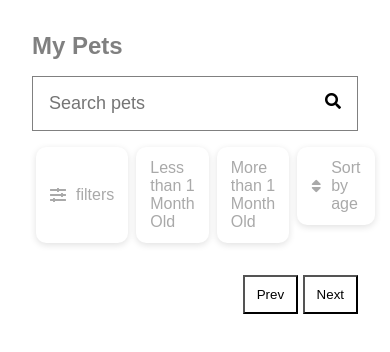
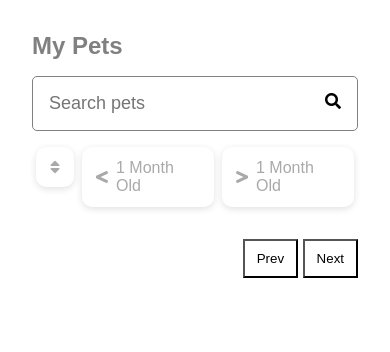
Before and after one commit to utkarshkumar387/Pets-finder, a plain HTML site: page index.html in a window 390 px wide. Drawn offline with Linux system fonts and the light colour scheme; no server answers.

Commit message:
fixed sorting buttons responsiveness

```diff
--- a/css/mainStyles.css
+++ b/css/mainStyles.css
@@ -26,6 +26,7 @@
 /*Pets search input*/
 .pets__search{
     border: 1px solid var(--grey);
+    border-radius: 5px;
     padding: var(--margin);
     margin-bottom: var(--margin);
 }
@@ -68,8 +69,8 @@
 .pets__button:hover{
     color: #000;
 }
-.pets__button i{
-    margin-right: 10px;
+.pets__button p{
+    margin-left: calc(var(--margin)/2);
 }
 
 /*card components*/
@@ -129,3 +130,20 @@
     display: block;
 }
 .pets__sort--buttons:hover .pets__sort--options {display: block;}
+
+.pets__filters--buttons .filter span, .pets__sort--buttons p{
+    display: inline-block;
+}
+.pets__filters--buttons .filter i{
+    display: none;
+}
+
+@media screen and (max-width: 600px){
+    .pets__filters--buttons .filter span, .pets__sort--buttons p{
+        display: none;
+    }
+    .pets__filters--buttons .filter i{
+        display: inline-block;
+        margin-right: calc(var(--margin)/2);
+    }
+}
--- a/index.html
+++ b/index.html
@@ -23,25 +23,23 @@
         </div>
         <div class="pets__sortAndFilters">
             <div class="pets__filters--buttons">
-                <div class="pets__button">
-                    <i class="fas fa-sliders-h"></i>
-                    filters
+                <div class="pets__sort--buttons">
+                    <div class="pets__button">
+                        <i class="fas fa-sort"></i>
+                        <p>Sort</p>
+                    </div>
+                    <div class="pets__sort--options">
+                        <a id="sortByNewToOld" href="#">New to Old</a>
+                        <a id="sortByOldToNew" href="#">Old to New</a>
+                    </div>
                 </div>
-                <div class="pets__button" id="lessThanOneMonth">
-                    Less than 1 Month Old
+                <div class="pets__button filter" id="lessThanOneMonth">
+                    <span>Less than</span><i class="fas fa-less-than"></i>
+                    1 Month Old
                 </div>
-                <div class="pets__button" id="moreThanOneMonth">
-                    More than 1 Month Old
-                </div>
-            </div>
-            <div class="pets__sort--buttons">
-                <div class="pets__button">
-                    <i class="fas fa-sort"></i>
-                    Sort by age
-                </div>
-                <div class="pets__sort--options">
-                    <a id="sortByNewToOld" href="#">New to Old</a>
-                    <a id="sortByOldToNew" href="#">Old to New</a>
+                <div class="pets__button filter" id="moreThanOneMonth">
+                    <span>More than</span><i class="fas fa-greater-than"></i>
+                    1 Month Old
                 </div>
             </div>
         </div>
```
